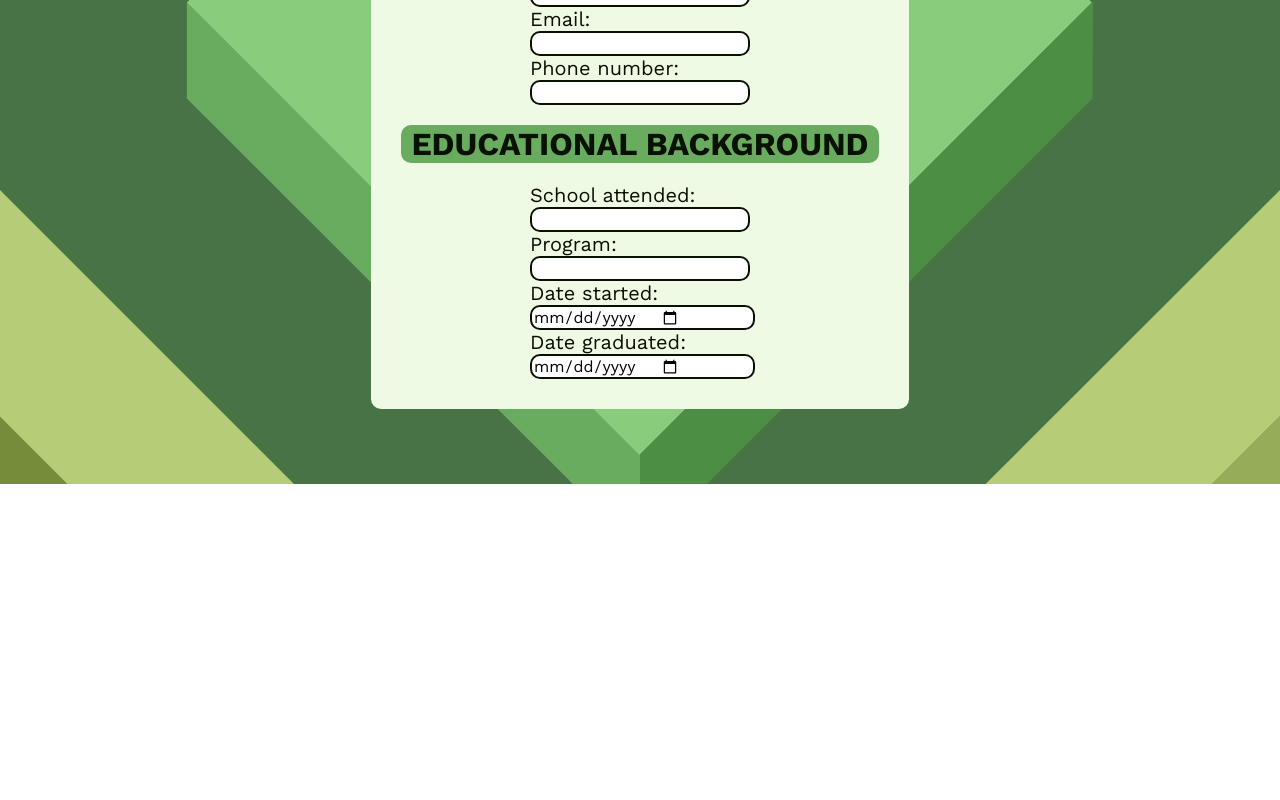
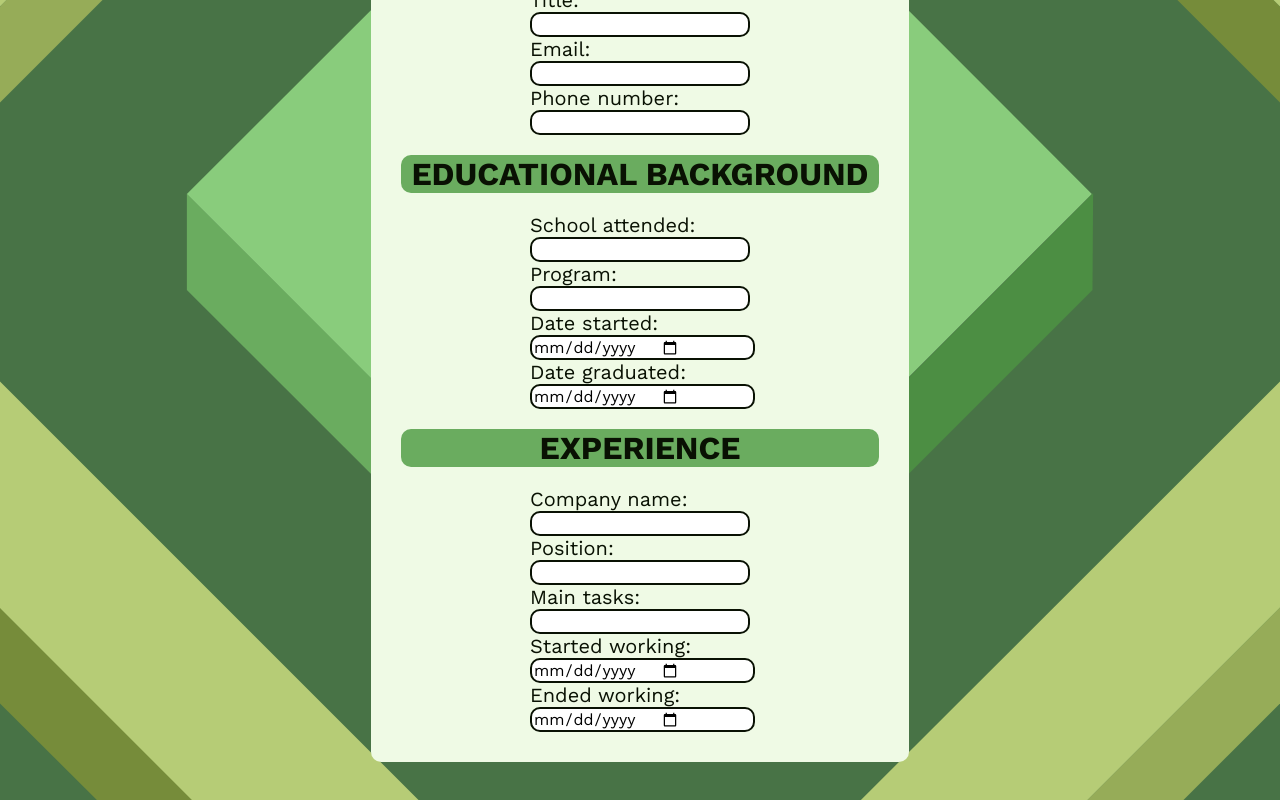
Before and after one commit to maryannintech/cv-project, a React (Create React App) app: page / in a window 1280 px wide. Shown: the part 316-1116 px from the top of the page. Before the commit the page ends 800 px from the top, so only its background shows below. Built offline with nearby package versions, Linux system fonts and the light colour scheme.

Commit message:
finished making forms

```diff
--- a/src/App.css
+++ b/src/App.css
@@ -3,4 +3,5 @@ body {
     /* background by SVGBackgrounds.com */
     background-position: center;
     background-size: cover;
+    padding-bottom: 30px;
 }
--- /dev/null
+++ b/src/components/ExperienceBg.js
@@ -0,0 +1,30 @@
+import React, { Component } from "react";
+import "../styles/Fonts.css";
+import "../styles/ExperienceBg.css";
+
+class ExperienceBg extends Component {
+  constructor(props) {
+    super(props);
+  }
+  render() {
+    return (
+     <div className="experience-form">
+      <h1>EXPERIENCE</h1>
+        <form>
+            <label htmlFor="company-name">Company name: </label>
+            <input type="text" id="company-name" required></input>
+            <label htmlFor="position">Position: </label>
+            <input type="text" id="position" required></input>
+            <label htmlFor="tasks">Main tasks: </label>
+            <input type="text" id="tasks" required></input>
+            <label htmlFor="job-started">Started working: </label>
+            <input type="date" id="job-started" required></input>
+            <label htmlFor="job-ended">Ended working: </label>
+            <input type="date" id="job-ended" required></input>
+        </form>
+     </div>
+    );
+  }
+}
+
+export default ExperienceBg;
--- a/src/components/Form.js
+++ b/src/components/Form.js
@@ -1,6 +1,7 @@
 import React, { Component } from "react";
 import GeneralInfo from "./GeneralInfo";
 import EducationalBg from "./EducationalBg";
+import ExperienceBg from "./ExperienceBg";
 import "../styles/Forms.css";
 
 
@@ -13,6 +14,7 @@ class Forms extends Component {
       <div className="body">
         <GeneralInfo></GeneralInfo>
         <EducationalBg></EducationalBg>
+        <ExperienceBg></ExperienceBg>
       </div>
     );
   }
--- /dev/null
+++ b/src/styles/ExperienceBg.css
@@ -0,0 +1,25 @@
+.experience-form {
+    margin-top: 20px;
+    display: flex;
+    flex-direction: column;
+    gap: 20px;
+}
+
+.experience-form > h1 {
+    background-color: #6aac5f;
+    padding: 0 10px;
+    border-radius: 10px;
+}
+
+input {
+    border-radius: 10px;
+    display: flex;
+    align-items: center;
+    font-size: 1rem;
+    border: 2px solid #091103;
+}
+
+form {
+    margin: auto;
+    font-size: 1.25rem;
+}
--- a/src/styles/Title.css
+++ b/src/styles/Title.css
@@ -3,6 +3,7 @@
     display: flex;
     align-items: center;
     justify-content: space-between;
+    padding: 15px;
 }
 
 h1 {
```
